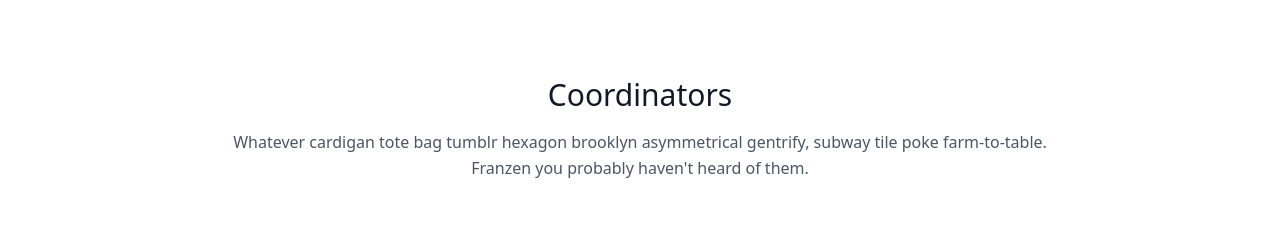
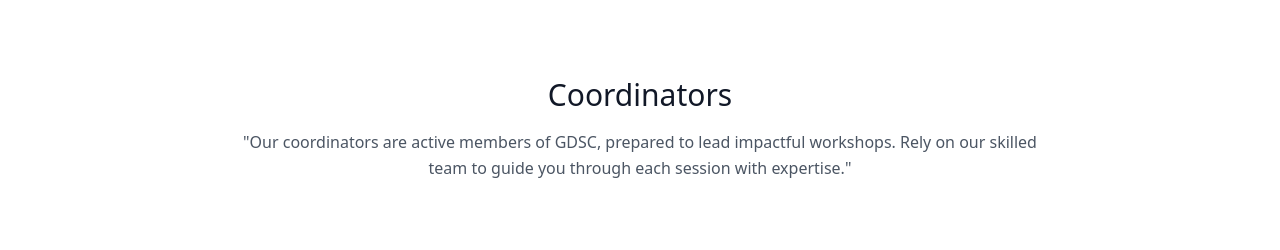
Before and after one commit to heyapurv/AIML-Workshop-GDSC, a plain HTML site: page index.html in a window 1280 px wide. Shown: the part 5342-5592 px from the top of the page. Drawn offline with nearby package versions, Linux system fonts and the light colour scheme.

Commit message:
coordinators description updated

```diff
--- a/index.html
+++ b/index.html
@@ -1227,7 +1227,7 @@
         <div class="container px-5 py-12 mx-auto">
           <div class="flex flex-col text-center w-full mb-20">
             <h1 class="sm:text-3xl text-2xl font-medium title-font mb-4 text-gray-900">Coordinators</h1>
-            <p class="lg:w-2/3 mx-auto leading-relaxed text-base">Whatever cardigan tote bag tumblr hexagon brooklyn asymmetrical gentrify, subway tile poke farm-to-table. Franzen you probably haven't heard of them.</p>
+            <p class="lg:w-2/3 mx-auto leading-relaxed text-base">"Our coordinators are active members of GDSC, prepared to lead impactful workshops. Rely on our skilled team to guide you through each session with expertise."</p>
           </div>
           <div class="flex flex-wrap -m-2">
 
```
